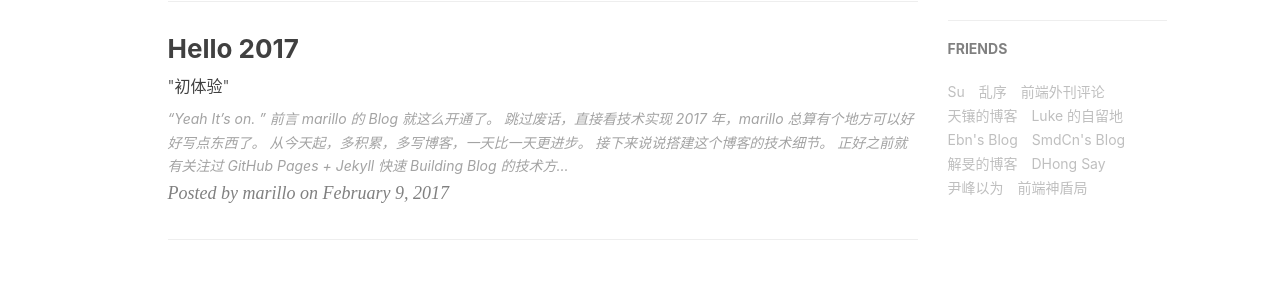
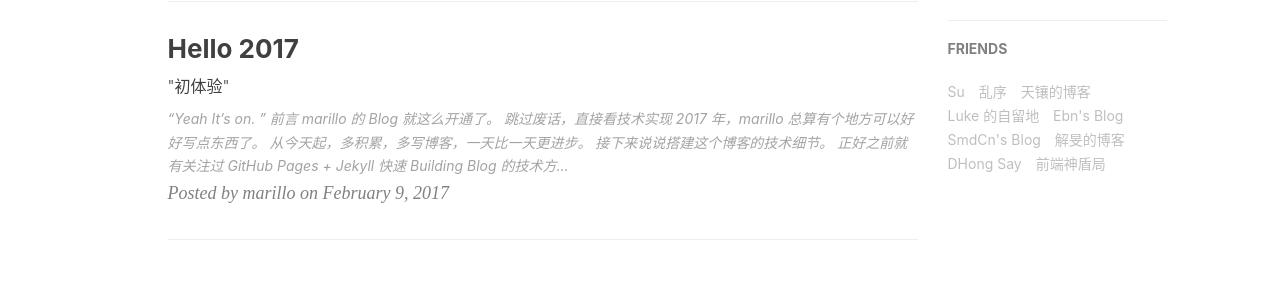
Before and after one commit to badmarillo/qinbushou.github.io, a Jekyll site: the page built from index.html, in a window 1280 px wide. Shown: the part 887-1171 px from the top of the page. Built offline with Jekyll 4.4.1, drawn with Linux system fonts in a browser that asks for light colours; nearby versions of some CDN libraries; the list of posts is cut into pages by our own code; comment, search, counter and statistics services are not loaded.

Commit message:
del friend

```diff
--- a/_config.yml
+++ b/_config.yml
@@ -96,9 +96,6 @@ friends: [
         title: "乱序",
         href: "http://mida.re/"
     },{
-        title: "前端外刊评论",
-        href: "http://qianduan.guru/"
-    },{
         title: "天镶的博客",
         href: "http://lingyu.wang/"
     },{
@@ -117,9 +114,6 @@ friends: [
         title: "DHong Say",
         href: "http://dhong.co"
     },{
-        title: "尹峰以为",
-        href: "http://ingf.github.io/"
-    },{
         title: "前端神盾局",
         href: "http://wepiaofei.github.io/blog/"
     }
```
